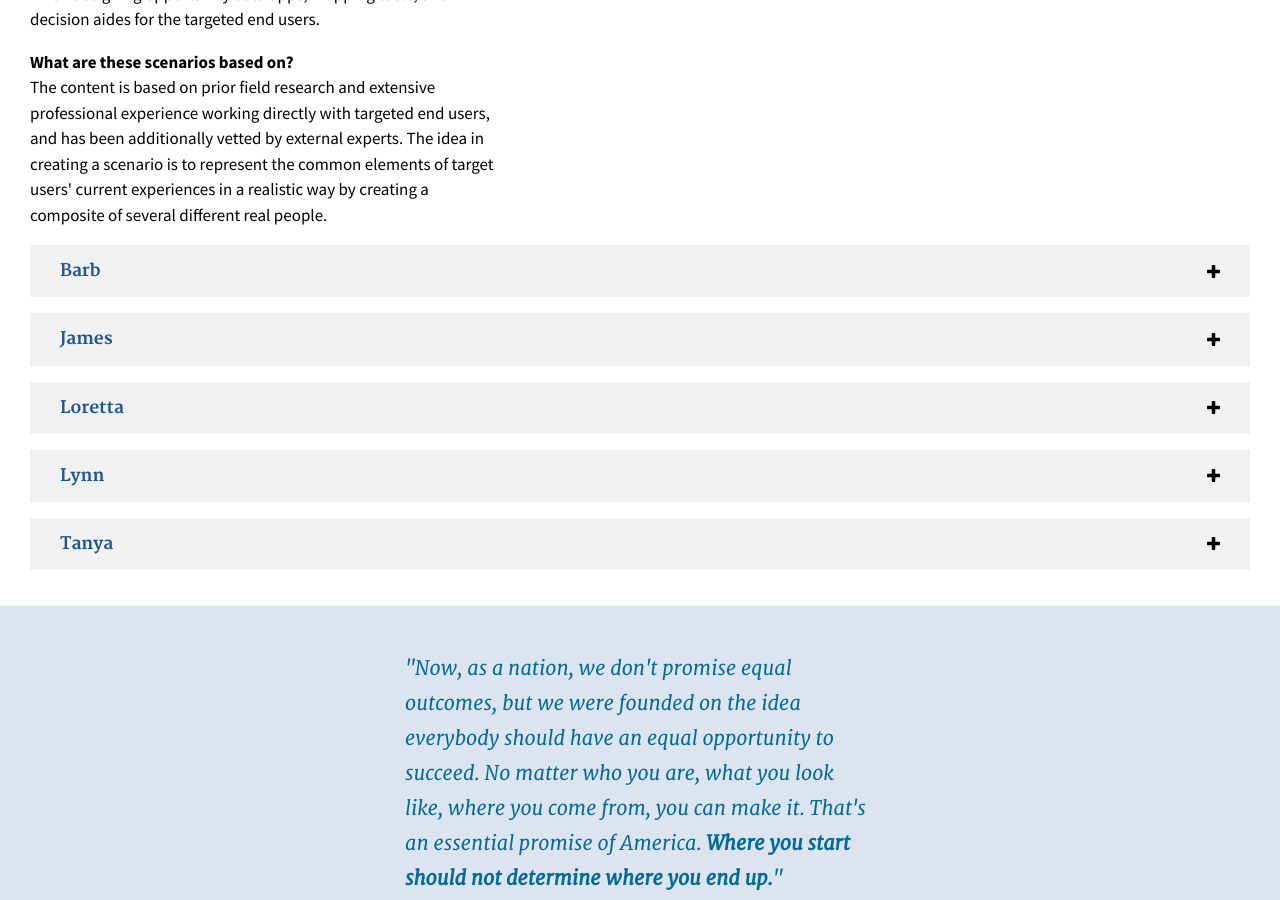
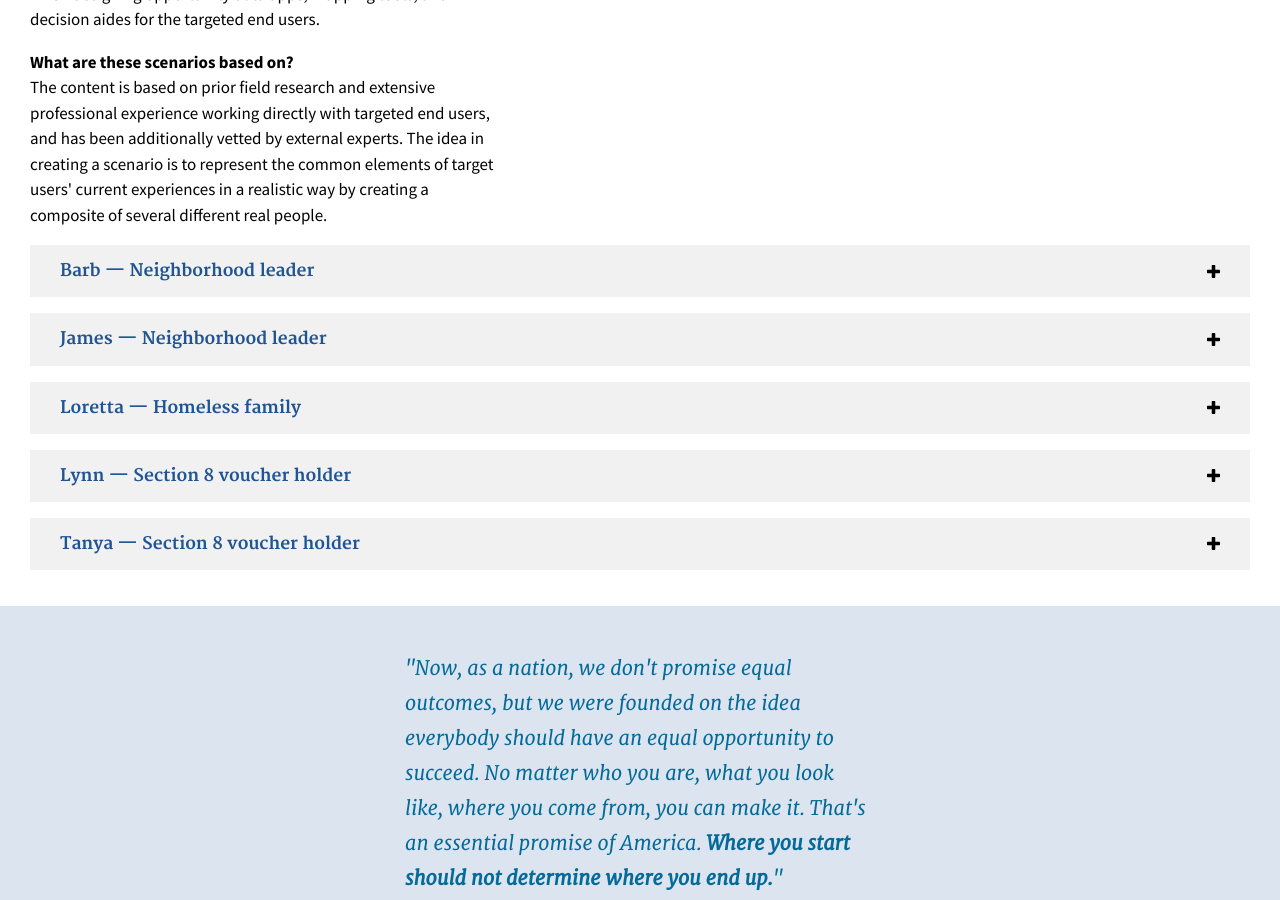
Before and after one commit to presidential-innovation-fellows/open-opportunity-data, a Jekyll site: the page built from index.html, in a window 1280 px wide and 900 px high, scrolled down 3362 px. Built offline with Jekyll 4.4.1, drawn with Linux system fonts in a browser that asks for light colours.

Commit message:
Add descriptions to scenarios

```diff
--- a/_data/scenarios/barb.yml
+++ b/_data/scenarios/barb.yml
@@ -1,4 +1,6 @@
 name: "Barb"
+short_desc: "Neighborhood leader"
+long_desc: "Neighborhood leader needing data for effective advocacy and planning"
 paragraphs:
   - "Barb is the Vice President of Riverside Neighborhood Association. Barb’s neighborhood is isolated by rail road tracks and light-industrial business, dotted with empty warehouses. It feels like she’s been fighting for her neighborhood’s survival for years now. Whether proposed high rise apartments that would hamper access to the riverfront, or the opening of yet another bar or liquor store, her neighborhood association seems to always be reacting to something."
   - "Barb has a job as an administrative assistant working for the state in the neighboring county.  She feels lucky to have her old car. If traffic is good, it’s a 30 minute drive to her office. But, when the transmission went out last month, she relied on public transportation -- a nearly two-hour bus ride with a transfer at the county line. On her breaks at work, she conducts internet research for the neighborhood association, and she considers neighborhood advocacy to be her “real work.”"
--- a/_data/scenarios/james.yml
+++ b/_data/scenarios/james.yml
@@ -1,4 +1,6 @@
 name: "James"
+short_desc: "Neighborhood leader"
+long_desc: "Neighborhood leader needing data for effective advocacy and planning"
 paragraphs:
   - "James is a semi-retired real estate agent who lives in the Fairmont Park neighborhood. The park is located on a major thoroughfare, with a busy bus transfer point along one side. This summer the bus stop was plagued by night-time armed robberies committed by teenagers, and now everyone is on edge. Some people say that the broken streetlights surrounding the park are partially to blame."
   - "The park takes up a full city block has no amenities, except a small corner with aging play equipment made out of metal too hot for kids to play on in the summertime. There are nice playgrounds at nearby private schools, but those aren’t open to the community. James has talked to the City’s Parks & Rec department, and they don’t have funds to install new playgrounds. They barely have enough resources, they said, to keep the grass mowed."
--- a/_data/scenarios/loretta.yml
+++ b/_data/scenarios/loretta.yml
@@ -1,4 +1,6 @@
 name: "Loretta"
+short_desc: "Homeless family"
+long_desc: "Family experiencing homelessness transitioning out of shelter"
 paragraphs:
   - "Loretta, 24, is a single mom of a 4 year-old with autism and a 2 year-old who being tested for the same thing. They have been in a congregate shelter with a dozen other families for a year. She has concerns that the over-stimulative atmosphere in the shelter is preventing effective support for their needs. She's been using the time in shelter to rebuild after an abusive marriage that left her in deep financial trouble. While in shelter, the case manager has helped her secure her HiSET (formerly GED). Loretta successfully completed a training program, and became a CNA at a nursing facility about 25 miles from the shelter, in a middle-to-high income community. Loretta's children attend specialized day care centers close to work. Their pediatricians are in that area as well. Although she's had some setbacks -- a car accident that put her out of work for a month, and the theft of one whole paycheck by another resident of the shelter -- she still feels that since her job is secure, and she's worked on her credit, she is ready to begin looking for her own apartment."
   - "The state offers a short term rental assistance program that will provide $8,000 for first, last, and security, with the remaining balance to be paid as a monthly rent stipend for 10 months. Although this would provide security for her initial move out, she is afraid that the rents for apartments close to where her job and all the family supports are would be too expensive after those 10 months are up. She does not want to end up back in shelter. Communities with much more affordable rents are 50 miles away from her job and all the supports that help her children with their special needs. She is also concerned about some of the hurtful comments about African Americans and Latinos she has heard from people when she and her children are out in the community where she works, and is concerned that they might not be treated fairly when searching for apartments nearby. She has applied for Section 8 and housing lotteries in every feasible community, but knows that those wait times can be years, and would rather find the right fit to use the 10-month subsidy program, so she decides to move to the apartment 50 miles away. She uses her ten months to change jobs, daycare and doctors."
--- a/_data/scenarios/lynn.yml
+++ b/_data/scenarios/lynn.yml
@@ -1,4 +1,6 @@
 name: "Lynn"
+short_desc: "Section 8 voucher holder"
+long_desc: "Section 8 voucher holder/low-income renter searching for housing"
 paragraphs:
   - "Lynn is a 35 year old mother of 3 who has had a Section 8 voucher for the last year. She and her kids live in an apartment in a low-income neighborhood.  After going out for errands with a friend out in the suburbs a few months ago, she has since been extremely committed to finding a new place for her kids to live that has green space and trees, which she had never even thought was an option before.  She found out that she could use her voucher in the suburbs too.  The neighborhood where she lives now has no parks and nowhere for her kids to play sports, even though they love it.  Their schools had to cut a lot of their athletic programs. She wishes she lived closer to a supermarket that had good fruits and vegetables and more options for her kids to try so they can develop good eating habits.  She doesn’t like having to give them junk food which seems to be everywhere at her supermarket."
   - "Lynn works as a receptionist in an outpatient facility at a hospital and doesn’t have a car; she relies on public transit or for her sister to drive her and the kids when she can.  Lynn is excited to start looking for a new place, but worries about how to get around without a car, because it seems like you have to drive in the suburbs, and she’s not sure the buses even go there. She’s worried it might be tough for her kids to transition schools."
--- a/_data/scenarios/tanya.yml
+++ b/_data/scenarios/tanya.yml
@@ -1,4 +1,6 @@
 name: "Tanya"
+short_desc: "Section 8 voucher holder"
+long_desc: "Section 8 voucher holder/low-income renter searching for housing"
 paragraphs:
   - "Tanya is a 25-year-old mother of 6-year-old and 4-year-old boys. She just received a Section 8 voucher after 2 years on the waiting list.  She’s been living in several different places over the last few years.  After she turned 18 and had a baby, she wanted a household of her own and rented a unit in a building where her cousin had a place, but lost her job when she her childcare became unreliable (her boyfriend’s mom couldn’t help as much as she had promised), then lived with her sister and then in public housing.  Her voucher means to her that she’ll be able to have a nicer place of her own with her kids.  She wants them to live in a safer building where they can have quiet after school to do their homework as they get older.  She doesn’t like the crime in the neighborhood where she is now, but she can keep her sons inside and there is at least someone she knows in the area to watch them when she really needs it."
   - "Tanya works and takes care of her kids on her own so she doesn’t have a lot of time to look for a place.  She doesn’t have a car and gets around mostly on the bus or by walking.  Since last year, her youngest has been with an older neighbor during the day who runs a daycare from her home."
--- a/index_includes/scenario.html
+++ b/index_includes/scenario.html
@@ -6,11 +6,13 @@
       <section class="ood-scenario">
         <button class="usa-button-unstyled" aria-expanded="false"
                 aria-controls="collapsible-0">
-          <h4>{{ scenario.name }}</h4>
+          <h4>{{ scenario.name }} — {{ scenario.short_desc }}</h4>
         </button>
 
         <div id="collapsible-0" aria-hidden="true"
              class="usa-accordion-content">
+
+          <p class="usa-font-lead">{{ scenario.long_desc }}.</p>
 
           {% for p in scenario.paragraphs %}
             <p>{{ p }}</p>
```
